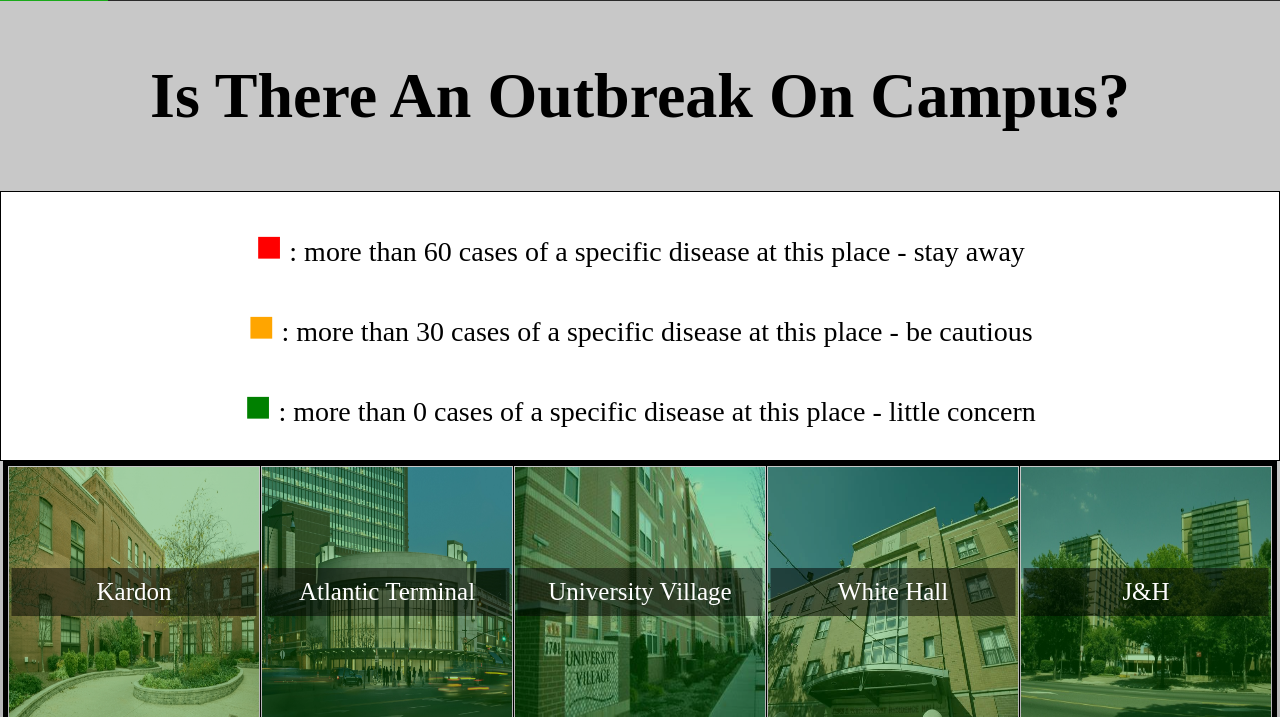
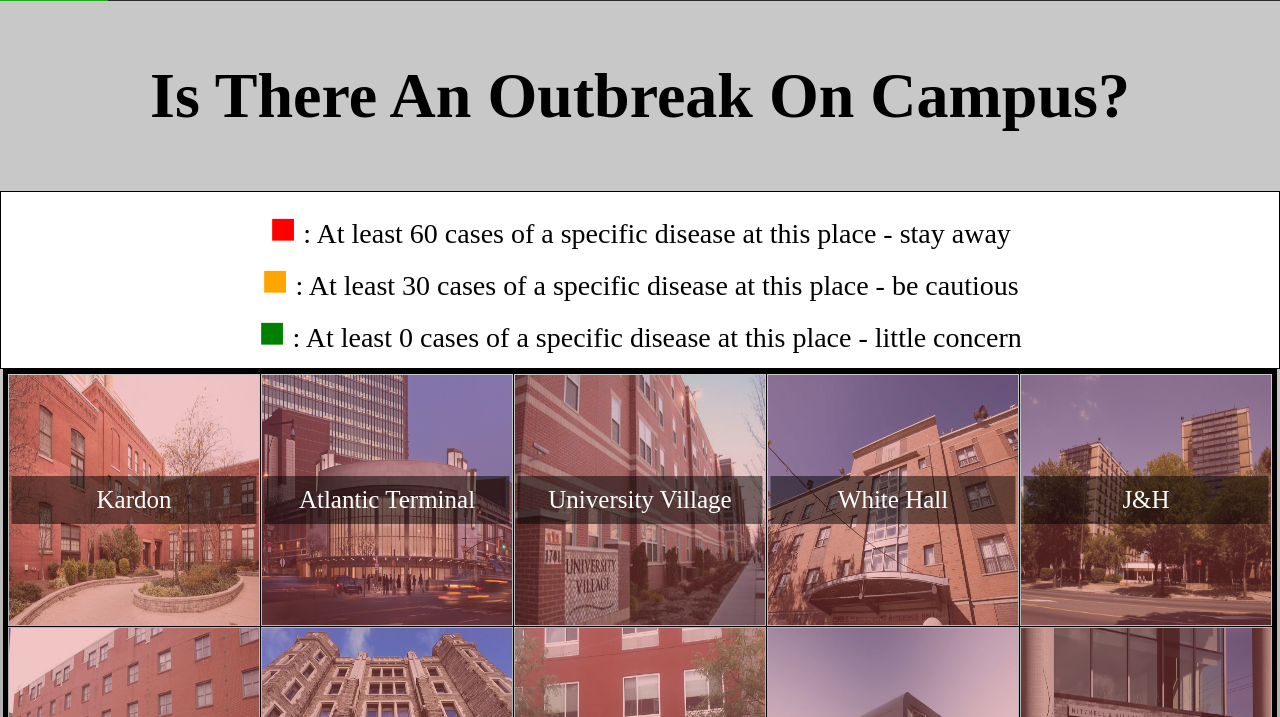
Before and after one commit to Nathan-Cherny/Symptom-Tracker, a Django app: page / in a window 1280 px wide. Shown: the part 61-778 px from the top of the page. Run offline with Django 4.2, Linux system fonts and the light colour scheme; data comes from the database, SQL or seed files in the repository.

Commit message:
finalizations

```diff
--- a/static/css/style.css
+++ b/static/css/style.css
@@ -37,6 +37,11 @@ img{
 
 .key{
     border: 1px solid black;
+    padding: 10px;
+}
+
+.key p{
+    margin: 0;
 }
 
 .box{
@@ -62,6 +67,10 @@ img{
     width: 90%;
     padding: 10px;
     font-size: 25px;
+}
+
+#scriptStuff{
+    display: none;
 }
 
 .navigation{
--- a/static/js/receiveData.js
+++ b/static/js/receiveData.js
@@ -7,14 +7,19 @@ GREEN = 0
 
 function setTDs(){
     let tds = document.getElementsByTagName("td")
-
-    for(td of tds){
-        setColor(td, 3)
+    let health_scores = getHealthScores()
+    let i=0
+    for(let td of tds){
+        if(td.id != ""){
+            setColor(td, parseInt(health_scores[i].innerHTML))
+            i++
+        }
     }
 }
 
 function setColor(td, cases){
     div = td.children[0]
+    console.log(td, cases)
     if(td.id == ""){return}
     if(cases >= 60){
         div.style.backgroundColor = "rgb(255, 0, 0, 0.5)"
@@ -22,6 +27,15 @@ function setColor(td, cases){
     else if(cases >= 30){
         div.style.backgroundColor = "orange"
     }
+    return;
+}
 
+function getHealthScores(){
+    let places = document.getElementsByName("place")
+    let health_scores = document.getElementsByName("health_score")
 
+    console.log(places)
+    console.log(health_scores)
+
+    return health_scores
 }
--- a/templates/index.html
+++ b/templates/index.html
@@ -7,7 +7,7 @@
     <title>Is there an outbreak?</title>
   </head>
 
-  <body>
+  <body onload="setTDs()">
 
     <ul class="navigation">
         <li class="active"><a href="/">Home</a></li>
@@ -24,9 +24,9 @@
       </div>
 
       <div class="key">
-        <p><span style="font-size: 45px; color: red">&#9632;</span> : more than 60 cases of a specific disease at this place - stay away</p>
-        <p><span style="font-size: 45px; color: orange">&#9632;</span> : more than 30 cases of a specific disease at this place - be cautious</p>
-        <p><span style="font-size: 45px; color: green">&#9632;</span> : more than 0 cases of a specific disease at this place - little concern</p>
+        <p><span style="font-size: 45px; color: red">&#9632;</span> : At least 60 cases of a specific disease at this place - stay away</p>
+        <p><span style="font-size: 45px; color: orange">&#9632;</span> : At least 30 cases of a specific disease at this place - be cautious</p>
+        <p><span style="font-size: 45px; color: green">&#9632;</span> : At least 0 cases of a specific disease at this place - little concern</p>
       </div>
       <div style="background-image: linear-gradient(rgb(200, 200, 200), rgb(150, 150, 150))">
           <table class="tableContainer center">
@@ -129,9 +129,12 @@
             <a id="banana" target="none" href="https://i5.walmartimages.com/seo/Rasta-Imposta-Ultimate-Banana-Fruit-Men-s-Halloween-Costume-for-Adult-Regular-One-Size-Yellow_03492010-1d02-41c4-8f51-ead011c05876.ce97644b86858880032d58327d5899cf.jpeg?odnHeight=640&odnWidth=640&odnBg=FFFFFF" >Made by TEAM THUMBS UP 👍👍👍</a>| OWLhacks Fall 2023 | <a style="font-size: 20px;" href="https://github.com/Nathan-Cherny/Symptom-Tracker">github.com/Nathan-Cherny/Symptom-Tracker</a>
         </footer>
      </div>
+
+     <div id="scriptStuff">
       {% for place in places %}
-        <p> {{ place.name }} </p>
-        <p> {{ place.health_score }} </p>
+        <p name="place"> {{ place.name }} </p>
+        <p name="health_score"> {{ place.health_score }} </p>
       {% endfor %}
+      </div>
   </body>
 </html>
```
